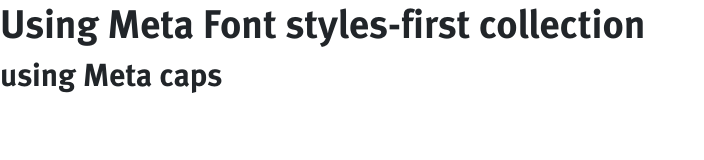
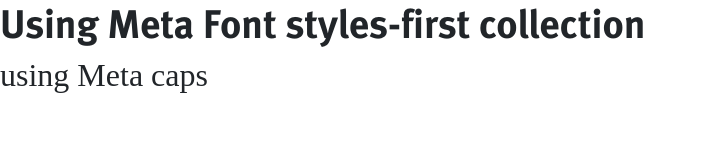
Before and after one commit to bharatnivas/fontcollections, a plain HTML site: page index.html in a window 1280 px wide. Shown: the whole page, without its empty margins (0-704 px from the left). Drawn offline with nearby package versions, Linux system fonts and the light colour scheme.

Commit message:
new change

```diff
--- a/css/styles.css
+++ b/css/styles.css
@@ -2,5 +2,10 @@ body {
     width: 100%;
     height: 100%;
     padding: 0 !important;
-    font-family: "MetaBold-Roman",sans-serif;
   }
+h1{
+ font-family: "MetaBold-Roman",sans-serif;
+}
+h2{
+font-family: "MetaCaps",sans-sarif;
+}
```
